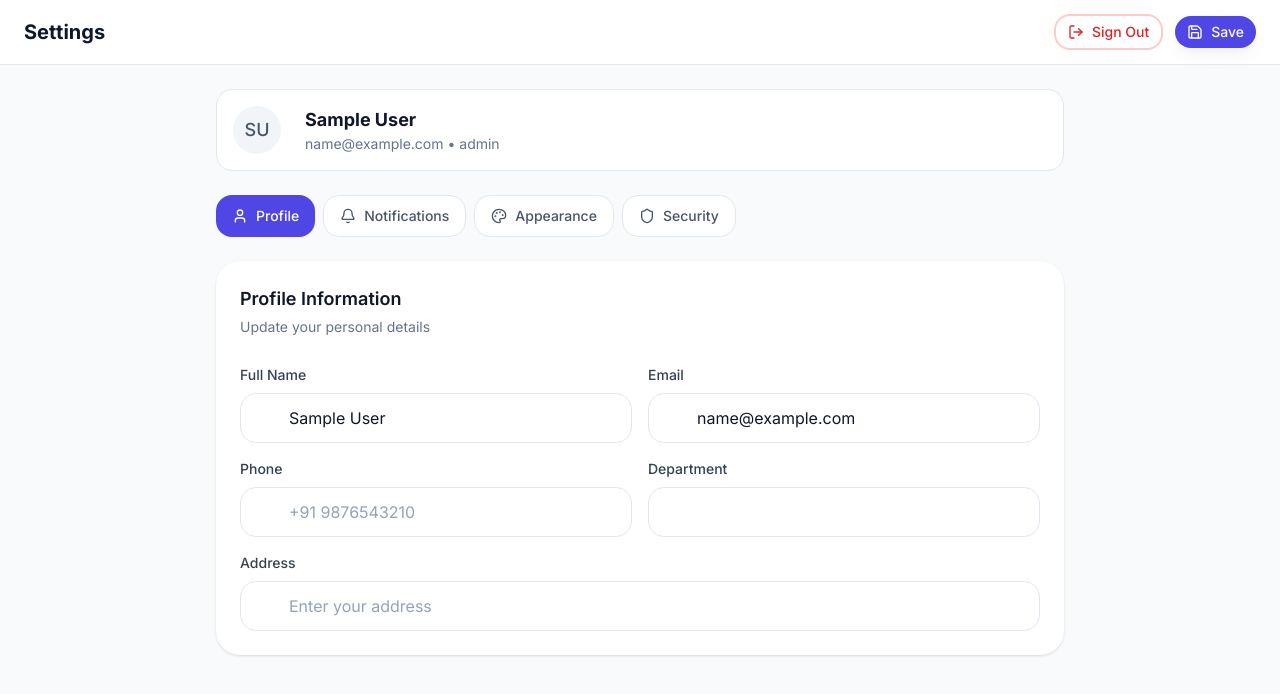
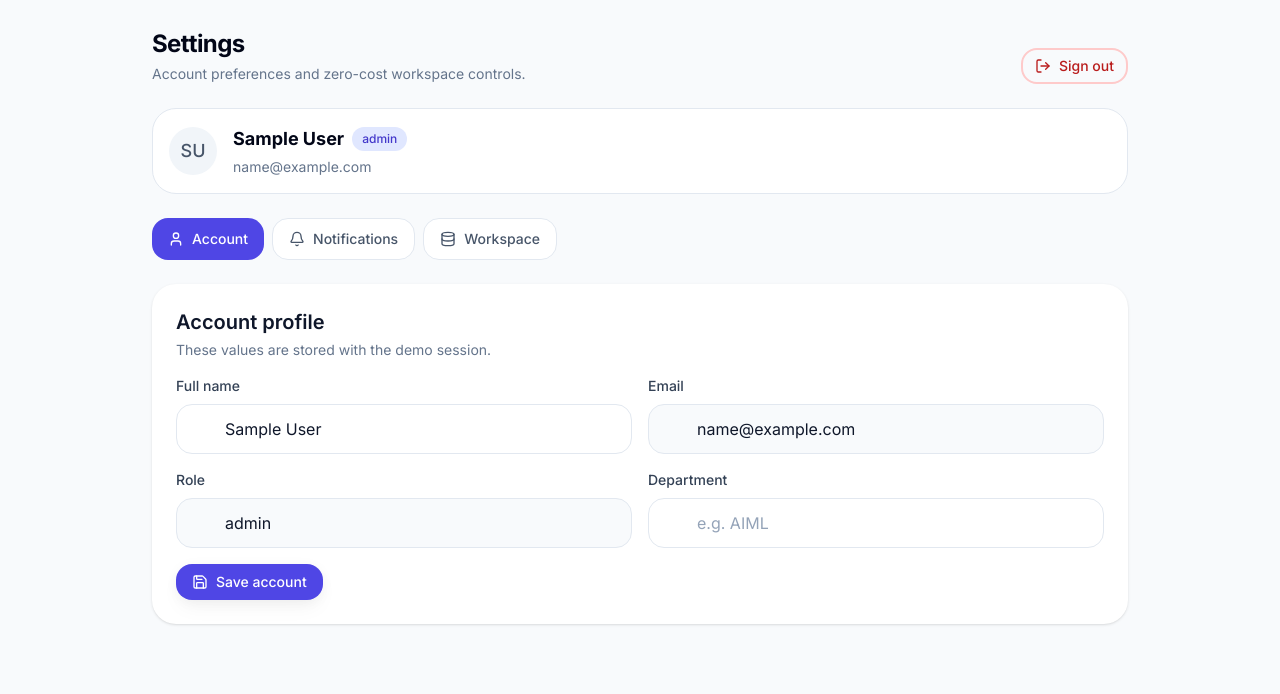
Before and after one commit to Bharath496/EDU_ONE, a Next.js app in the folder apps/web/: page /modules/settings in a window 1280 px wide. Shown: the top 694 px of the page. Built offline with nearby package versions, Linux system fonts and the light colour scheme; sample sign-in values are in the browser's storage.

Commit message:
Make settings functional with backups, restore and real preferences

```diff
--- a/apps/web/app/modules/settings/page.tsx
+++ b/apps/web/app/modules/settings/page.tsx
@@ -1,237 +1,314 @@
 'use client'
 
-import { useState } from 'react'
+import { ChangeEvent, FormEvent, useEffect, useState } from 'react'
 import { useRouter } from 'next/navigation'
-import Link from 'next/link'
-import { Card, CardContent, CardHeader, CardTitle, CardDescription } from '@/components/ui/Card'
+import {
+  Bell,
+  Database,
+  Download,
+  LogOut,
+  RefreshCcw,
+  Save,
+  ShieldCheck,
+  Upload,
+  User,
+} from 'lucide-react'
+import { Avatar } from '@/components/ui/Avatar'
+import { Badge } from '@/components/ui/Badge'
 import { Button } from '@/components/ui/Button'
+import { Card, CardContent, CardDescription, CardHeader, CardTitle } from '@/components/ui/Card'
 import { Input } from '@/components/ui/Input'
-import { Avatar } from '@/components/ui/Avatar'
 import { useAuthStore } from '@/lib/auth-store'
-import { Badge } from '@/components/ui/Badge'
-import {
-  User, Settings, ChevronRight, Save, Bell, Shield, Palette, Globe, LogOut, Mail, Phone, Key, RefreshCw, Moon, Sun, Monitor
-} from 'lucide-react'
+import { useEduStore, type WorkspaceSnapshot } from '@/lib/edu-store'
 
-export default function UserSettingsPage() {
-  const { user, isAuthenticated, clearAuth } = useAuthStore()
+type NotificationPrefs = {
+  email: boolean
+  browser: boolean
+  attendance: boolean
+  fees: boolean
+  notices: boolean
+}
+
+const defaultPrefs: NotificationPrefs = {
+  email: true,
+  browser: true,
+  attendance: true,
+  fees: true,
+  notices: true,
+}
+
+export default function SettingsPage() {
+  const { user, isAuthenticated, setUser, clearAuth } = useAuthStore()
   const router = useRouter()
-  const [activeTab, setActiveTab] = useState('profile')
-  const [saving, setSaving] = useState(false)
-  const [saved, setSaved] = useState(false)
+  const resetDemo = useEduStore((state) => state.resetDemo)
+  const restoreSnapshot = useEduStore((state) => state.restoreSnapshot)
+  const students = useEduStore((state) => state.students)
+  const attendanceSessions = useEduStore((state) => state.attendanceSessions)
+  const assignments = useEduStore((state) => state.assignments)
+  const notices = useEduStore((state) => state.notices)
+  const fees = useEduStore((state) => state.fees)
 
-  if (!isAuthenticated || !user) { router.push('/login'); return null }
+  const [tab, setTab] = useState<'account' | 'notifications' | 'workspace'>('account')
+  const [name, setName] = useState(user?.name ?? '')
+  const [department, setDepartment] = useState(user?.department ?? '')
+  const [prefs, setPrefs] = useState<NotificationPrefs>(defaultPrefs)
+  const [message, setMessage] = useState('')
 
-  const handleSave = () => {
-    setSaving(true)
-    setTimeout(() => { setSaving(false); setSaved(true); setTimeout(() => setSaved(false), 3000) }, 1000)
+  useEffect(() => {
+    const raw = localStorage.getItem('eduone-notification-prefs')
+    if (!raw) return
+    try {
+      setPrefs({ ...defaultPrefs, ...JSON.parse(raw) })
+    } catch {
+      setPrefs(defaultPrefs)
+    }
+  }, [])
+
+  if (!isAuthenticated || !user) {
+    router.push('/login')
+    return null
+  }
+
+  const flash = (text: string) => {
+    setMessage(text)
+    window.setTimeout(() => setMessage(''), 2500)
+  }
+
+  const saveAccount = (event: FormEvent) => {
+    event.preventDefault()
+    setUser({
+      ...user,
+      name: name.trim() || user.name,
+      department: department.trim() || undefined,
+    })
+    flash('Account details saved.')
+  }
+
+  const savePrefs = () => {
+    localStorage.setItem('eduone-notification-prefs', JSON.stringify(prefs))
+    flash('Notification preferences saved.')
+  }
+
+  const exportSnapshot = () => {
+    const payload: WorkspaceSnapshot = {
+      students,
+      attendanceSessions,
+      assignments,
+      notices,
+      fees,
+    }
+    const blob = new Blob([JSON.stringify(payload, null, 2)], { type: 'application/json' })
+    const url = URL.createObjectURL(blob)
+    const anchor = document.createElement('a')
+    anchor.href = url
+    anchor.download = `eduone-workspace-${new Date().toISOString().slice(0, 10)}.json`
+    anchor.click()
+    URL.revokeObjectURL(url)
+    flash('Workspace backup downloaded.')
+  }
+
+  const importSnapshot = async (event: ChangeEvent<HTMLInputElement>) => {
+    const file = event.target.files?.[0]
+    if (!file) return
+    try {
+      const parsed = JSON.parse(await file.text()) as Partial<WorkspaceSnapshot>
+      if (
+        !Array.isArray(parsed.students) ||
+        !Array.isArray(parsed.attendanceSessions) ||
+        !Array.isArray(parsed.assignments) ||
+        !Array.isArray(parsed.notices) ||
+        !Array.isArray(parsed.fees)
+      ) {
+        throw new Error('Invalid EDU_ONE snapshot')
+      }
+      restoreSnapshot(parsed as WorkspaceSnapshot)
+      flash('Workspace restored from backup.')
+    } catch {
+      flash('Could not import that backup file.')
+    } finally {
+      event.target.value = ''
+    }
+  }
+
+  const resetWorkspace = () => {
+    if (window.confirm('Reset all EDU_ONE demo data in this browser to the default workspace?')) {
+      resetDemo()
+      flash('Demo workspace reset.')
+    }
   }
 
   const tabs = [
-    { id: 'profile', label: 'Profile', icon: User },
-    { id: 'notifications', label: 'Notifications', icon: Bell },
-    { id: 'appearance', label: 'Appearance', icon: Palette },
-    { id: 'security', label: 'Security', icon: Shield },
+    { id: 'account' as const, label: 'Account', icon: User },
+    { id: 'notifications' as const, label: 'Notifications', icon: Bell },
+    { id: 'workspace' as const, label: 'Workspace', icon: Database },
   ]
 
   return (
-    <div className="min-h-screen bg-slate-50">
-      <header className="sticky top-0 z-30 bg-white/95 backdrop-blur-sm border-b border-slate-200">
-        <div className="flex h-16 items-center justify-between px-4 lg:px-6">
+    <div className="mx-auto max-w-5xl space-y-6 p-4 lg:p-6">
+      <div className="flex flex-col gap-4 lg:flex-row lg:items-end lg:justify-between">
         <div>
-            <p className="text-sm text-slate-500">{user.collegeName}</p>
-            <h1 className="text-xl font-bold text-slate-900">Settings</h1>
+          <p className="text-sm font-medium text-primary-600">{user.collegeName}</p>
+          <h1 className="mt-1 text-2xl font-bold tracking-tight text-slate-950">Settings</h1>
+          <p className="mt-1 text-sm text-slate-500">Account preferences and zero-cost workspace controls.</p>
         </div>
-          <div className="flex items-center gap-3">
-            <Button variant="outline" size="sm" className="gap-2 text-red-600 border-red-200 hover:bg-red-50" onClick={() => { clearAuth(); router.push('/login') }}>
-              <LogOut className="w-4 h-4" /> Sign Out
-            </Button>
-            <Button variant="primary" size="sm" className="gap-2" onClick={handleSave} loading={saving}>
-              {saved ? <><RefreshCw className="w-4 h-4" /> Saved</> : <><Save className="w-4 h-4" /> Save</>}
+        <Button
+          variant="outline"
+          size="sm"
+          className="gap-2 border-red-200 text-red-700 hover:bg-red-50"
+          onClick={() => {
+            clearAuth()
+            router.push('/login')
+          }}
+        >
+          <LogOut className="h-4 w-4" />
+          Sign out
         </Button>
       </div>
+
+      {message && (
+        <div className="rounded-xl border border-emerald-200 bg-emerald-50 px-4 py-3 text-sm font-medium text-emerald-800">
+          {message}
         </div>
-      </header>
+      )}
 
-      <div className="p-4 lg:p-6 max-w-4xl mx-auto">
-        <div className="flex items-center gap-6 mb-6 p-4 rounded-xl bg-white border border-slate-200">
+      <div className="rounded-2xl border border-slate-200 bg-white p-4">
+        <div className="flex items-center gap-4">
           <Avatar name={user.name} size="lg" />
           <div>
-            <h2 className="text-lg font-bold text-slate-900">{user.name}</h2>
-            <p className="text-sm text-slate-500">{user.email} • {user.role}</p>
-            <p className="text-sm text-slate-400">{user.collegeName}{user.department ? ` • ${user.department}` : ''}</p>
+            <div className="flex flex-wrap items-center gap-2">
+              <h2 className="text-lg font-bold text-slate-950">{user.name}</h2>
+              <Badge variant="primary">{user.role}</Badge>
+            </div>
+            <p className="mt-1 text-sm text-slate-500">{user.email}</p>
+          </div>
         </div>
       </div>
 
-        <div className="flex gap-2 mb-6 overflow-x-auto">
-          {tabs.map(tab => (
-            <button key={tab.id} onClick={() => setActiveTab(tab.id)}
-              className={`flex items-center gap-2 px-4 py-2.5 rounded-xl text-sm font-medium transition-colors whitespace-nowrap ${activeTab === tab.id ? 'bg-primary-600 text-white' : 'bg-white border border-slate-200 text-slate-600 hover:bg-slate-50'}`}>
-              <tab.icon className="w-4 h-4" />{tab.label}
+      <div className="flex gap-2 overflow-x-auto">
+        {tabs.map((item) => (
+          <button
+            key={item.id}
+            onClick={() => setTab(item.id)}
+            className={`flex items-center gap-2 whitespace-nowrap rounded-xl px-4 py-2.5 text-sm font-medium transition-colors ${
+              tab === item.id
+                ? 'bg-primary-600 text-white'
+                : 'border border-slate-200 bg-white text-slate-600 hover:bg-slate-50'
+            }`}
+          >
+            <item.icon className="h-4 w-4" />
+            {item.label}
           </button>
         ))}
       </div>
 
-        {activeTab === 'profile' && (
+      {tab === 'account' && (
         <Card>
-            <CardHeader className="pb-3">
-              <CardTitle className="text-lg">Profile Information</CardTitle>
-              <CardDescription>Update your personal details</CardDescription>
+          <CardHeader>
+            <CardTitle>Account profile</CardTitle>
+            <CardDescription>These values are stored with the demo session.</CardDescription>
           </CardHeader>
-            <CardContent className="pt-0 space-y-4">
-              <div className="grid grid-cols-1 md:grid-cols-2 gap-4">
-                <Input label="Full Name" defaultValue={user.name} />
-                <Input label="Email" defaultValue={user.email} type="email" />
+          <CardContent>
+            <form onSubmit={saveAccount} className="grid gap-4 md:grid-cols-2">
+              <Input label="Full name" value={name} onChange={(event) => setName(event.target.value)} />
+              <Input label="Email" value={user.email} disabled />
+              <Input label="Role" value={user.role} disabled />
+              <Input label="Department" value={department} onChange={(event) => setDepartment(event.target.value)} placeholder="e.g. AIML" />
+              <div className="md:col-span-2">
+                <Button type="submit" className="gap-2"><Save className="h-4 w-4" />Save account</Button>
               </div>
-              <div className="grid grid-cols-1 md:grid-cols-2 gap-4">
-                <Input label="Phone" type="tel" placeholder="+91 9876543210" />
-                <Input label="Department" defaultValue={user.department || ''} />
-              </div>
-              <Input label="Address" placeholder="Enter your address" />
+            </form>
           </CardContent>
         </Card>
       )}
 
-        {activeTab === 'notifications' && (
+      {tab === 'notifications' && (
         <Card>
-            <CardHeader className="pb-3">
-              <CardTitle className="text-lg">Notification Preferences</CardTitle>
-              <CardDescription>Manage how you receive alerts and updates</CardDescription>
+          <CardHeader>
+            <CardTitle>Notification preferences</CardTitle>
+            <CardDescription>Stored locally. External email/SMS delivery is deliberately not faked.</CardDescription>
           </CardHeader>
-            <CardContent className="pt-0 space-y-4">
+          <CardContent className="space-y-1">
             {[
-                { label: 'Email Notifications', desc: 'Receive updates via email', enabled: true },
-                { label: 'Push Notifications', desc: 'Get browser push notifications', enabled: true },
-                { label: 'SMS Alerts', desc: 'Receive important alerts via SMS', enabled: false },
-                { label: 'Attendance Reminders', desc: 'Daily attendance summary', enabled: true },
-                { label: 'Fee Reminders', desc: 'Payment due reminders', enabled: true },
-                { label: 'Announcements', desc: 'College announcements and notices', enabled: true },
-              ].map((item, i) => (
-                <div key={i} className="flex items-center justify-between py-3">
+              ['email', 'Email summaries', 'Preference only; no external mail service is connected.'],
+              ['browser', 'Browser alerts', 'Use in-app/browser notifications when implemented by the host.'],
+              ['attendance', 'Attendance alerts', 'Prioritize attendance-related notices.'],
+              ['fees', 'Fee reminders', 'Prioritize due and overdue fee reminders.'],
+              ['notices', 'Institution notices', 'Show announcement alerts in the workspace.'],
+            ].map(([key, label, desc]) => (
+              <label key={key} className="flex cursor-pointer items-center justify-between gap-4 border-b border-slate-100 py-4 last:border-0">
                 <div>
-                    <p className="text-sm font-medium text-slate-900">{item.label}</p>
-                    <p className="text-sm text-slate-500">{item.desc}</p>
+                  <p className="text-sm font-medium text-slate-900">{label}</p>
+                  <p className="text-xs text-slate-500">{desc}</p>
                 </div>
-                  <label className="relative inline-flex items-center cursor-pointer">
-                    <input type="checkbox" defaultChecked={item.enabled} className="sr-only peer" />
-                    <div className="w-11 h-6 bg-slate-200 peer-focus:outline-none peer-focus:ring-2 peer-focus:ring-primary-300 rounded-full peer peer-checked:after:translate-x-full peer-checked:after:border-white after:content-[''] after:absolute after:top-[2px] after:left-[2px] after:bg-white after:border-slate-300 after:border after:rounded-full after:h-5 after:w-5 after:transition-all peer-checked:bg-primary-600" />
+                <input
+                  type="checkbox"
+                  checked={prefs[key as keyof NotificationPrefs]}
+                  onChange={(event) => setPrefs({ ...prefs, [key]: event.target.checked })}
+                  className="h-5 w-5 rounded border-slate-300 text-primary-600"
+                />
               </label>
+            ))}
+            <div className="pt-4">
+              <Button onClick={savePrefs} className="gap-2"><Save className="h-4 w-4" />Save preferences</Button>
             </div>
-              ))}
           </CardContent>
         </Card>
       )}
 
-        {activeTab === 'appearance' && (
+      {tab === 'workspace' && (
         <div className="space-y-6">
           <Card>
-              <CardHeader className="pb-3">
-                <CardTitle className="text-lg">Theme</CardTitle>
-                <CardDescription>Choose your preferred appearance</CardDescription>
+            <CardHeader>
+              <CardTitle className="flex items-center gap-2"><ShieldCheck className="h-5 w-5 text-emerald-600" />Local-first workspace</CardTitle>
+              <CardDescription>Your interactive demo data is stored in this browser. No paid database is required.</CardDescription>
             </CardHeader>
-              <CardContent className="pt-0">
-                <div className="grid grid-cols-3 gap-4">
+            <CardContent>
+              <div className="grid gap-3 sm:grid-cols-5">
                 {[
-                    { id: 'light', label: 'Light', icon: Sun, desc: 'Clean light theme' },
-                    { id: 'dark', label: 'Dark', icon: Moon, desc: 'Dark mode' },
-                    { id: 'system', label: 'System', icon: Monitor, desc: 'Follow system' },
-                  ].map(theme => (
-                    <button key={theme.id} className="p-4 rounded-xl border border-slate-200 hover:border-primary-300 hover:bg-primary-50/50 transition-colors text-center">
-                      <theme.icon className="w-8 h-8 mx-auto mb-2 text-slate-600" />
-                      <p className="font-medium text-slate-900">{theme.label}</p>
-                      <p className="text-xs text-slate-500">{theme.desc}</p>
-                    </button>
+                  ['Students', students.length],
+                  ['Attendance', attendanceSessions.length],
+                  ['Assignments', assignments.length],
+                  ['Notices', notices.length],
+                  ['Fees', fees.length],
+                ].map(([label, value]) => (
+                  <div key={label} className="rounded-xl bg-slate-50 p-3 text-center">
+                    <p className="text-xl font-bold text-slate-950">{value}</p>
+                    <p className="text-xs text-slate-500">{label}</p>
+                  </div>
                 ))}
               </div>
             </CardContent>
           </Card>
+
           <Card>
-              <CardHeader className="pb-3">
-                <CardTitle className="text-lg">Language & Region</CardTitle>
-                <CardDescription>Set your language and regional preferences</CardDescription>
+            <CardHeader>
+              <CardTitle>Backup & restore</CardTitle>
+              <CardDescription>Move the demo workspace between browsers with a JSON snapshot.</CardDescription>
             </CardHeader>
-              <CardContent className="pt-0 space-y-4">
-                <div className="grid grid-cols-2 gap-4">
-                  <div>
-                    <label className="block text-sm font-medium text-slate-700 mb-1">Language</label>
-                    <select className="w-full px-3 py-2.5 rounded-xl border border-slate-200 text-sm focus:outline-none focus:ring-2 focus:ring-primary-500 bg-white">
-                      <option>English</option>
-                      <option>Hindi</option>
-                      <option>Tamil</option>
-                    </select>
-                  </div>
-                  <div>
-                    <label className="block text-sm font-medium text-slate-700 mb-1">Timezone</label>
-                    <select className="w-full px-3 py-2.5 rounded-xl border border-slate-200 text-sm focus:outline-none focus:ring-2 focus:ring-primary-500 bg-white">
-                      <option>Asia/Kolkata (UTC+5:30)</option>
-                      <option>Asia/Dubai (UTC+4:00)</option>
-                      <option>America/New_York (UTC-5:00)</option>
-                    </select>
-                  </div>
-                </div>
+            <CardContent className="flex flex-wrap gap-3">
+              <Button variant="outline" onClick={exportSnapshot} className="gap-2"><Download className="h-4 w-4" />Export backup</Button>
+              <label className="inline-flex cursor-pointer items-center gap-2 rounded-xl border border-slate-200 bg-white px-4 py-2 text-sm font-medium text-slate-700 hover:bg-slate-50">
+                <Upload className="h-4 w-4" />
+                Import backup
+                <input type="file" accept="application/json,.json" onChange={importSnapshot} className="hidden" />
+              </label>
             </CardContent>
           </Card>
-          </div>
-        )}
 
-        {activeTab === 'security' && (
-          <div className="space-y-6">
-            <Card>
-              <CardHeader className="pb-3">
-                <CardTitle className="text-lg">Password</CardTitle>
-                <CardDescription>Update your account password</CardDescription>
+          <Card className="border-red-200">
+            <CardHeader>
+              <CardTitle className="text-red-800">Reset demo workspace</CardTitle>
+              <CardDescription>Restore the original sample students, attendance, assignments, notices and fees.</CardDescription>
             </CardHeader>
-              <CardContent className="pt-0 space-y-4">
-                <Input label="Current Password" type="password" placeholder="Enter current password" />
-                <div className="grid grid-cols-2 gap-4">
-                  <Input label="New Password" type="password" placeholder="Enter new password" />
-                  <Input label="Confirm Password" type="password" placeholder="Confirm new password" />
-                </div>
-                <Button variant="primary" size="sm">Update Password</Button>
-              </CardContent>
-            </Card>
-            <Card>
-              <CardHeader className="pb-3">
-                <CardTitle className="text-lg">Two-Factor Authentication</CardTitle>
-                <CardDescription>Add an extra layer of security to your account</CardDescription>
-              </CardHeader>
-              <CardContent className="pt-0">
-                <div className="flex items-center justify-between py-3">
-                  <div>
-                    <p className="text-sm font-medium text-slate-900">2FA Status</p>
-                    <p className="text-sm text-slate-500">Two-factor authentication is currently disabled</p>
-                  </div>
-                  <Button variant="primary" size="sm">Enable 2FA</Button>
-                </div>
-              </CardContent>
-            </Card>
-            <Card>
-              <CardHeader className="pb-3">
-                <CardTitle className="text-lg">Active Sessions</CardTitle>
-                <CardDescription>Devices where you are currently logged in</CardDescription>
-              </CardHeader>
-              <CardContent className="pt-0 space-y-3">
-                {[
-                  { device: 'Chrome on Windows', ip: '192.168.1.100', lastActive: 'Now', current: true },
-                  { device: 'Safari on iPhone', ip: '192.168.1.101', lastActive: '2 hours ago', current: false },
-                ].map((s, i) => (
-                  <div key={i} className="flex items-center justify-between p-3 rounded-xl bg-slate-50">
-                    <div className="flex items-center gap-3">
-                      <div className={`w-2 h-2 rounded-full ${s.current ? 'bg-green-500' : 'bg-slate-300'}`} />
-                      <div>
-                        <p className="text-sm font-medium text-slate-900">{s.device}</p>
-                        <p className="text-xs text-slate-500">IP: {s.ip} • {s.lastActive}</p>
-                      </div>
-                    </div>
-                    {s.current && <Badge variant="success" size="sm">Current</Badge>}
-                    {!s.current && <Button variant="ghost" size="sm" className="text-red-600 text-xs">Revoke</Button>}
-                  </div>
-                ))}
+            <CardContent>
+              <Button variant="outline" onClick={resetWorkspace} className="gap-2 border-red-200 text-red-700 hover:bg-red-50">
+                <RefreshCcw className="h-4 w-4" />
+                Reset demo data
+              </Button>
             </CardContent>
           </Card>
         </div>
       )}
     </div>
-    </div>
   )
 }
```
Lines whose indentation alone changed are shown as unchanged.
